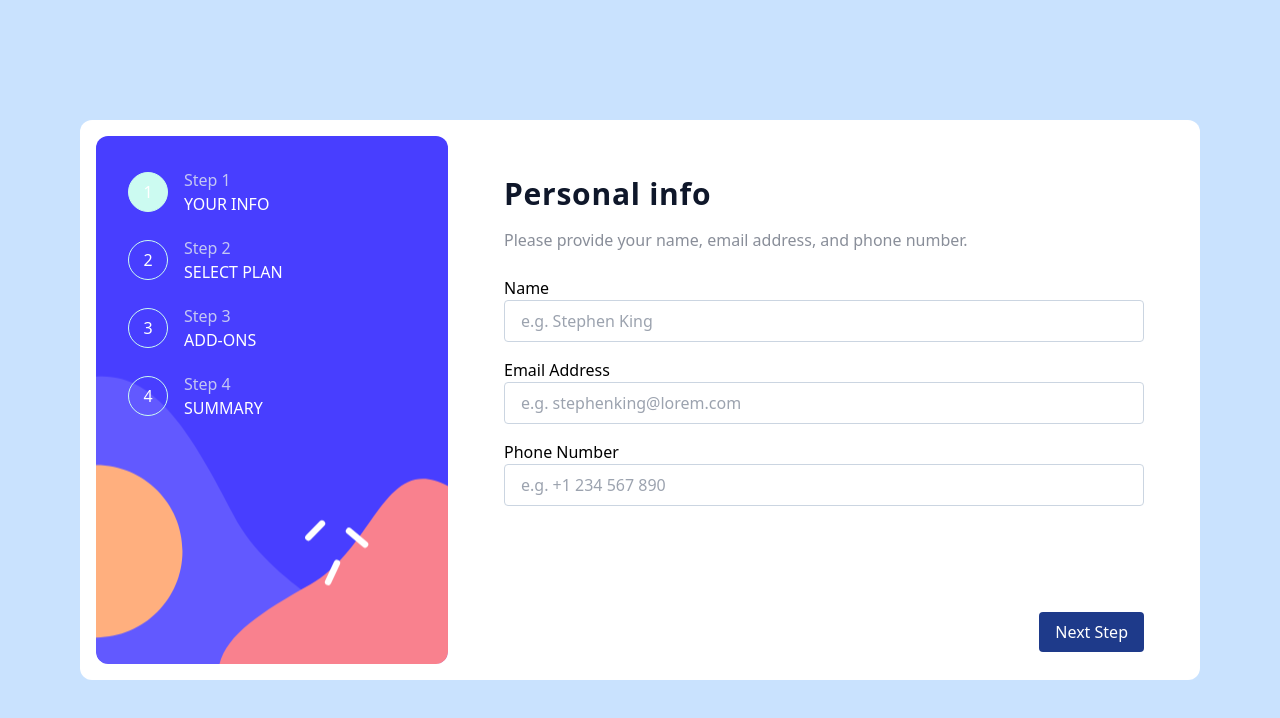
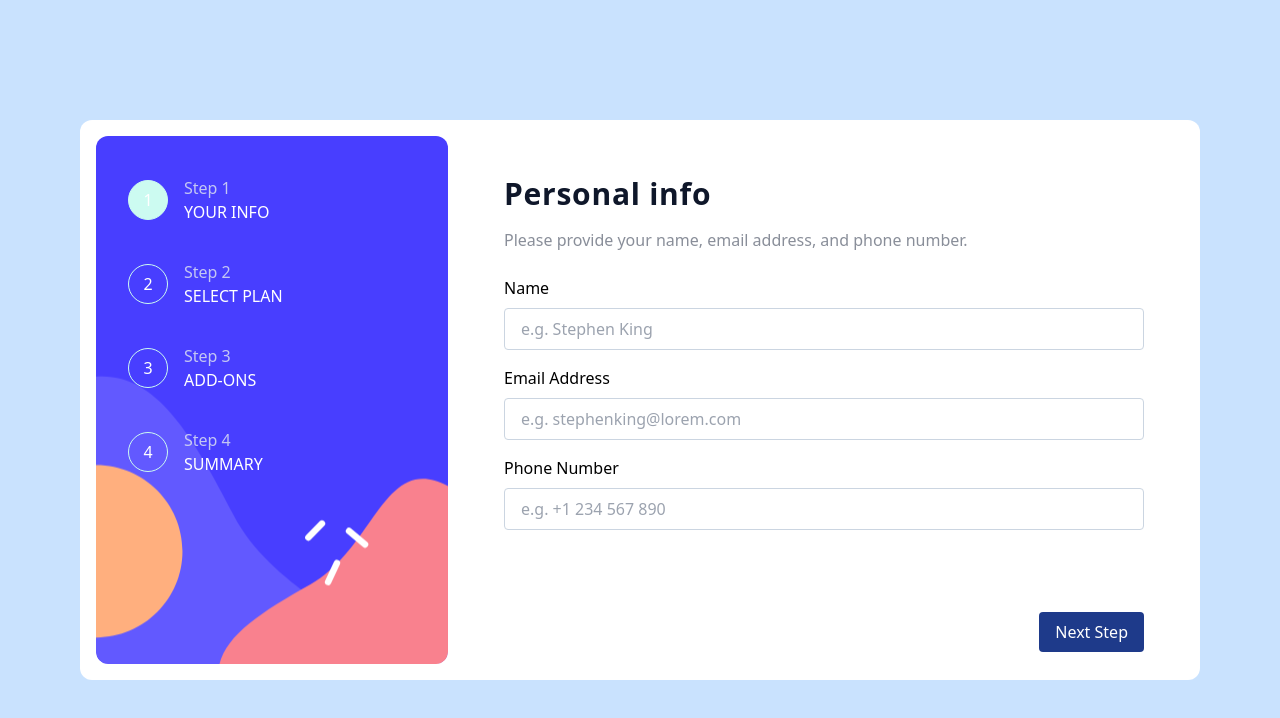
Before and after one commit to RedouaneAjgagal/multi-step-form, a React (Vite) app: page / in a window 1280 px wide. Shown: the top 718 px of the page. Built offline with nearby package versions, Linux system fonts and the light colour scheme.

Commit message:
Add error text in personal form for desktop, and hover effect on steps

```diff
--- a/src/components/personal-info/Form.tsx
+++ b/src/components/personal-info/Form.tsx
@@ -26,17 +26,20 @@ const Form: React.FC<Props> = (props) => {
 
     return (
         <article className='flex flex-col gap-4'>
-            <div className='flex flex-col'>
+            <div className='flex flex-col md:relative md:gap-2'>
                 <label htmlFor="name">Name</label>
                 <input type="text" name="name" id="name" placeholder='e.g. Stephen King' className={`border px-4 py-2 hover:cursor-pointer rounded font-medium ${props.errors.name ? 'bg-red-200' : 'border-slate-300'}`} onChange={nameChangeHandler} defaultValue={data.name.value || ''} />
+                {props.errors.name && <p className="hidden md:flex md:absolute md:right-0 md:top-0 md:text-red-500 md:font-medium">Must be 2 characters or more</p>}
             </div>
-            <div className='flex flex-col'>
+            <div className='flex flex-col md:relative md:gap-2'>
                 <label htmlFor="email">Email Address</label>
                 <input type="text" name="email" id="email" placeholder='e.g. stephenking@lorem.com' className={`border px-4 py-2 hover:cursor-pointer border-slate-300 rounded font-medium ${props.errors.email ? 'bg-red-200' : 'border-slate-300'}`} onChange={emailChangeHandler} defaultValue={data.email.value || ''} />
+                {props.errors.email && <p className="hidden md:flex md:absolute md:right-0 md:top-0 md:text-red-500 md:font-medium">Invalid email</p>}
             </div>
-            <div className='flex flex-col'>
+            <div className='flex flex-col md:relative md:gap-2'>
                 <label htmlFor="phone">Phone Number</label>
                 <input type="number" name="phone" id="phone" placeholder='e.g. +1 234 567 890' className={`border px-4 py-2 hover:cursor-pointer border-slate-300 rounded font-medium ${props.errors.phone ? 'bg-red-200' : 'border-slate-300'}`} onChange={phoneChangeHandler} defaultValue={data.phone.value || ''} />
+                {props.errors.phone && <p className="hidden md:flex md:absolute md:right-0 md:top-0 md:text-red-500 md:font-medium">Must be 7 digit numbers and more</p>}
             </div>
         </article>
     )
--- a/src/components/steps/Index.tsx
+++ b/src/components/steps/Index.tsx
@@ -9,8 +9,8 @@ export const Index = () => {
         { currentStep: 4, title: 'Summary' }
     ]
     return (
-        <div className={`bg-[url('./assets/images/bg-sidebar-mobile.svg')] bg-no-repeat bg-cover flex justify-center absolute h-[14rem] w-full md:static md:min-h-full md:h-auto md:rounded-xl md:justify-start md:items-start md:p-8 md:bg-[url('./assets/images/bg-sidebar-desktop.svg')] md:bg-bottom`}>
-            <div className='flex gap-5 mb-16 items-center md:flex-col md:items-start'>
+        <div className={`bg-[url('./assets/images/bg-sidebar-mobile.svg')] bg-no-repeat bg-cover flex justify-center absolute h-[14rem] w-full md:static md:min-h-full md:h-auto md:rounded-xl md:justify-start md:items-start md:py-8 px-6 md:bg-[url('./assets/images/bg-sidebar-desktop.svg')] md:bg-bottom`}>
+            <div className='flex gap-5 mb-16 items-center md:flex-col md:items-start md:w-full'>
                 {navigationBtns.map(btn => <NavigationBtn key={btn.currentStep} currentStep={btn.currentStep} title={btn.title} />)}
             </div>
         </div>
--- a/src/components/steps/NavigationBtn.tsx
+++ b/src/components/steps/NavigationBtn.tsx
@@ -24,8 +24,8 @@ const NavigationBtn: React.FC<Props> = (props) => {
         }
     }
     return (
-        <button onClick={navigateHandler} className='md:flex md:gap-4 md:items-center'>
-            <span className={`rounded-full h-10 w-10 border border-teal-100 font-medium text-white ease-in-out duration-300 hover:text-slate-900 hover:bg-teal-100 ${(steps.currentStep === props.currentStep || (props.currentStep === 4 && steps.currentStep === 5)) && 'bg-teal-100 text-slate-900'} flex justify-center items-center`}>
+        <button onClick={navigateHandler} className='md:flex md:gap-4 md:items-center md:hover:bg-slate-100/5 md:w-full md:p-2 md:rounded-lg md:ease-in-out duration-200' disabled={steps.currentStep === 5}>
+            <span className={`rounded-full h-10 w-10 border border-teal-100 font-medium text-white ease-in-out duration-300 ${(steps.currentStep === props.currentStep || (props.currentStep === 4 && steps.currentStep === 5)) && 'bg-teal-100 text-slate-900'} flex justify-center items-center`}>
                 {props.currentStep}
             </span>
             <div className='hidden md:flex md:flex-col md:items-start'>
--- a/src/store/stepState.ts
+++ b/src/store/stepState.ts
@@ -19,8 +19,7 @@ type steps = {
             data: { total: number | null }
         },
         thankYou: boolean,
-        currentStep: number,
-        maxStep: number,
+        currentStep: number
     },
 }
 
@@ -43,8 +42,7 @@ const initialState: steps = {
             data: { total: null }
         },
         thankYou: false,
-        currentStep: 1,
-        maxStep: 1
+        currentStep: 1
     }
 }
 
```
